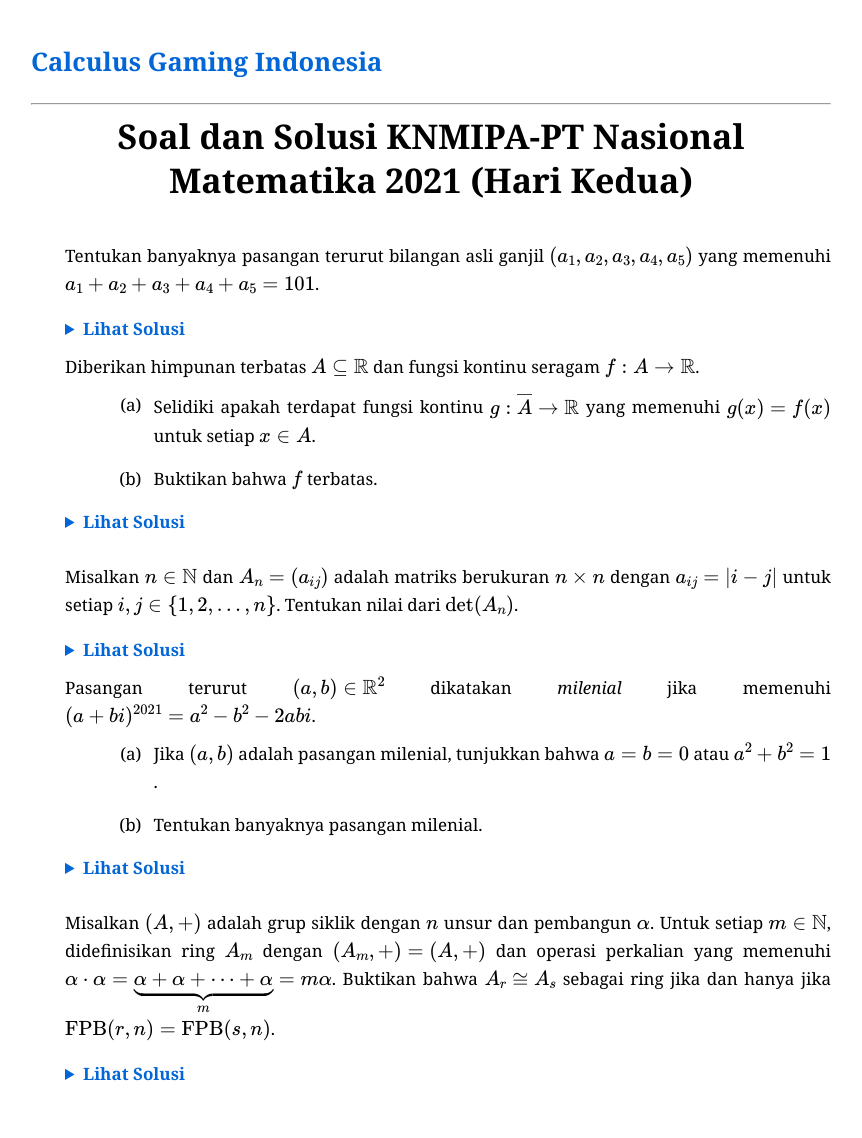
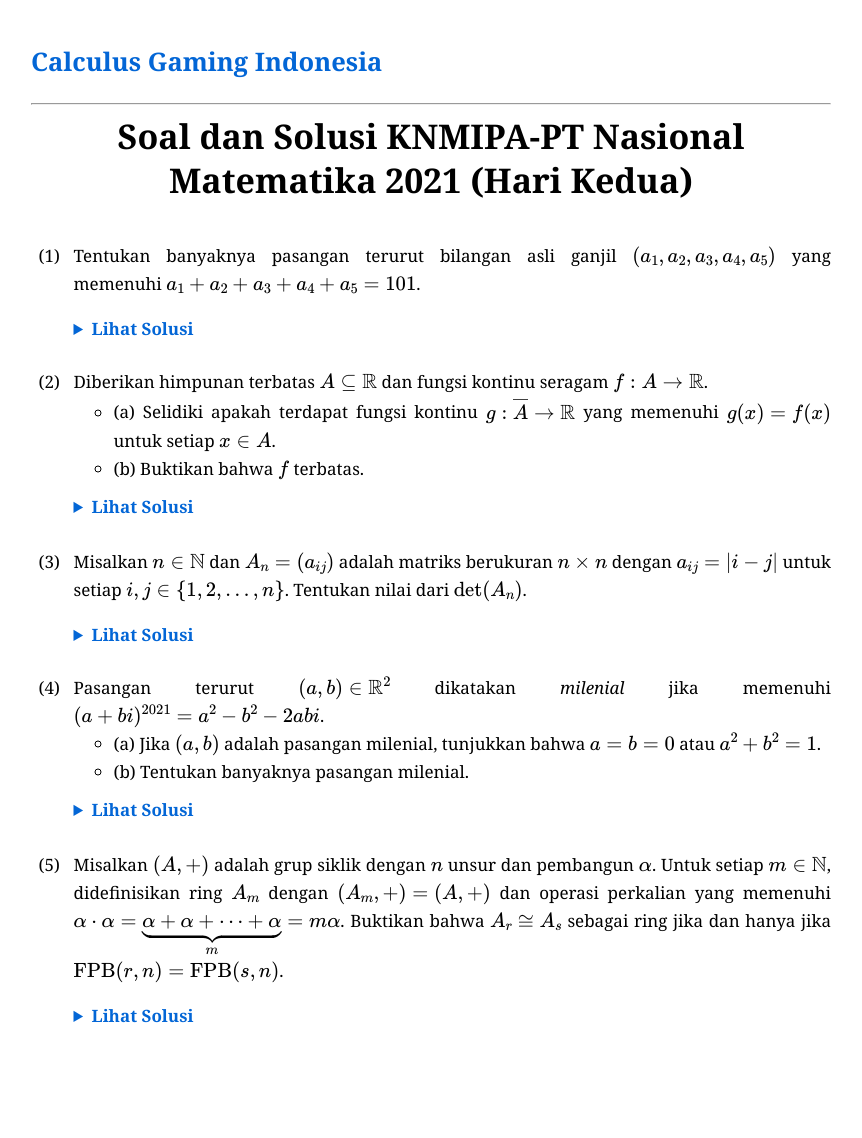
Before and after one commit to calculusgamingindonesia/calculusgamingindonesia.github.io, a Jekyll site: the page built from _posts/2026-07-01-onmipa-pt-nas-mat-21-2.md, in a window 1280 px wide. Shown: the whole page, without its empty margins (209-1071 px from the left). Built offline with Jekyll 4.4.1, drawn with Linux system fonts in a browser that asks for light colours; some web fonts are replaced; after the commit the page ends 1080 px from its top, so only the background shows below that.

Commit message:
Update default.html

```diff
--- a/_layouts/default.html
+++ b/_layouts/default.html
@@ -35,37 +35,61 @@
         details { margin-top: 10px; }
         summary { cursor: pointer; color: #0366d6; font-weight: bold; user-select: none; margin-bottom: 10px; }
 
-        /* Matikan penomoran standar bawaan Markdown */
-        ol, ul {
-            list-style-type: none !important;
-            padding-left: 2em; /* Jarak indentasi ke dalam untuk sub-soal */
-            margin-top: 10px;
-            margin-bottom: 10px;
+        /* --- PURE CSS UNTUK LIST ALA LATEX (TANPA JAVASCRIPT) --- */
+
+        /* Level 1: (1), (2), (3) */
+        ol {
+            list-style: none;
+            counter-reset: level-one;
+            padding-left: 2.5em; /* Jarak indentasi ke dalam */
         }
 
-        /* --- KUNCI RAHASIA: GRID KHUSUS LATEX --- */
-        .latex-grid {
-            display: grid;
-            grid-template-columns: 2.5em 1fr; /* 2.5em adalah lebar kolom nomor */
-            gap: 12px;
-            align-items: start;
-            margin-bottom: 15px; /* Jarak antar soal */
+        ol > li {
+            counter-increment: level-one;
+            position: relative;
+            margin-bottom: 15px;
         }
 
-        .latex-marker {
-            text-align: right; /* Kurung tutup akan selalu sejajar rapi di kanan */
-            white-space: nowrap;
+        /* Menggunakan position absolute + right 100% untuk mengunci teks dan meratakan nomor */
+        ol > li::before {
+            content: "(" counter(level-one) ")";
+            position: absolute;
+            right: 100%;
+            margin-right: 0.8em; /* Spasi antara penomoran dan teks */
+            width: 3em;
+            text-align: right; /* Membuat kurung tutup selalu sejajar */
         }
 
-        .latex-content {
-            text-align: justify; /* Teks mengotak sempurna layaknya LaTeX */
+        /* Level 2: (a), (b), (c) */
+        ol ol {
+            counter-reset: level-two;
+            margin-top: 10px;
+        }
+        ol ol > li {
+            counter-increment: level-two;
+        }
+        ol ol > li::before {
+            content: "(" counter(level-two, lower-alpha) ")";
         }
 
+        /* Level 3: (i), (ii), (iii) */
+        ol ol ol {
+            counter-reset: level-three;
+        }
+        ol ol ol > li {
+            counter-increment: level-three;
+        }
+        ol ol ol > li::before {
+            content: "(" counter(level-three, lower-roman) ")";
+        }
+
+        /* Penyesuaian untuk layar HP */
         @media screen and (max-width: 768px) {
             h1 { font-size: 1.5rem !important; line-height: 1.4 !important; }
             body { padding-left: 15px; padding-right: 15px; }
+            ol { padding-left: 2em; }
+            ol > li::before { width: 2em; margin-right: 0.5em; }
             .MathJax_Display, .katex-display { overflow-x: auto; overflow-y: hidden; padding-bottom: 10px; }
-            .latex-grid { grid-template-columns: 2.2em 1fr; gap: 8px; } /* Sesuaikan di HP */
         }
     </style>
 
@@ -80,40 +104,5 @@
     <main>
         {{ content }}
     </main>
-
-    <script>
-        document.addEventListener("DOMContentLoaded", function() {
-            // Ambil SEMUA elemen <p> dan <li> di dalam main.
-            // Gunakan reverse() agar elemen bersarang (nested) diproses dari dalam ke luar
-            // (mencegah bug HTML hilang saat struktur diubah).
-            let elements = Array.from(document.querySelectorAll("main p, main li")).reverse();
-
-            elements.forEach(function(el) {
-                let html = el.innerHTML;
-
-                // Regex pencari: Deteksi teks yang berawalan (1), (a), (iii)
-                // Walaupun di-generate Markdown dengan spasi atau &nbsp;
-                let match = html.match(/^(?:&nbsp;|\s)*(\([a-zA-Z0-9]{1,5}\))(?:&nbsp;|\s)*/);
-
-                // Jika ketemu dan belum diproses menjadi grid
-                if (match && !html.includes('latex-grid')) {
-                    let marker = match[1]; // Mengambil nomornya (misal: "(iii)")
-                    let content = html.substring(match[0].length); // Mengambil sisa teksnya
-
-                    // Rombak paksa elemen tersebut menjadi susunan Grid
-                    el.innerHTML = `
-                        <div class="latex-grid">
-                            <div class="latex-marker">${marker}</div>
-                            <div class="latex-content">${content}</div>
-                        </div>
-                    `;
-
-                    // Bersihkan margin bawaan agar tidak ada jarak bolong yang aneh
-                    el.style.margin = "0";
-                    el.style.padding = "0";
-                }
-            });
-        });
-    </script>
 </body>
 </html>
```
